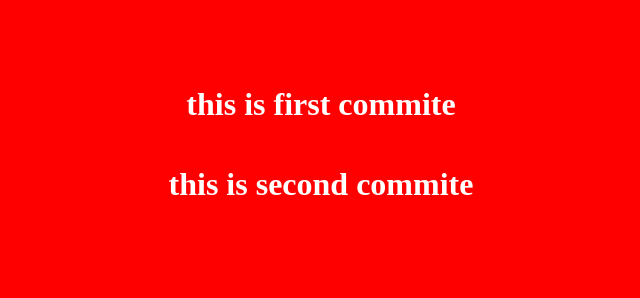
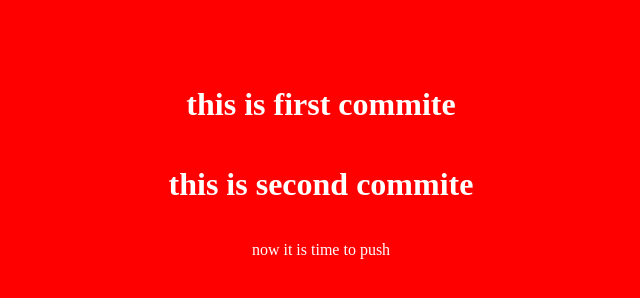
Before and after one commit to safinsr/test, a plain HTML site: page git two/index.html in a window 1280 px wide. Shown: the whole page, without its empty margins (319-959 px from the left). Drawn offline with Linux system fonts and the light colour scheme.

Commit message:
last commit

```diff
--- a/git two/index.html
+++ b/git two/index.html
@@ -9,5 +9,7 @@
 <body>
     <h1>this is first commite</h1>
     <h1>this is second commite</h1>
+
+<p>now it is time to push</p>
 </body>
 </html>
```
Also changed, not shown: 1 other file.
